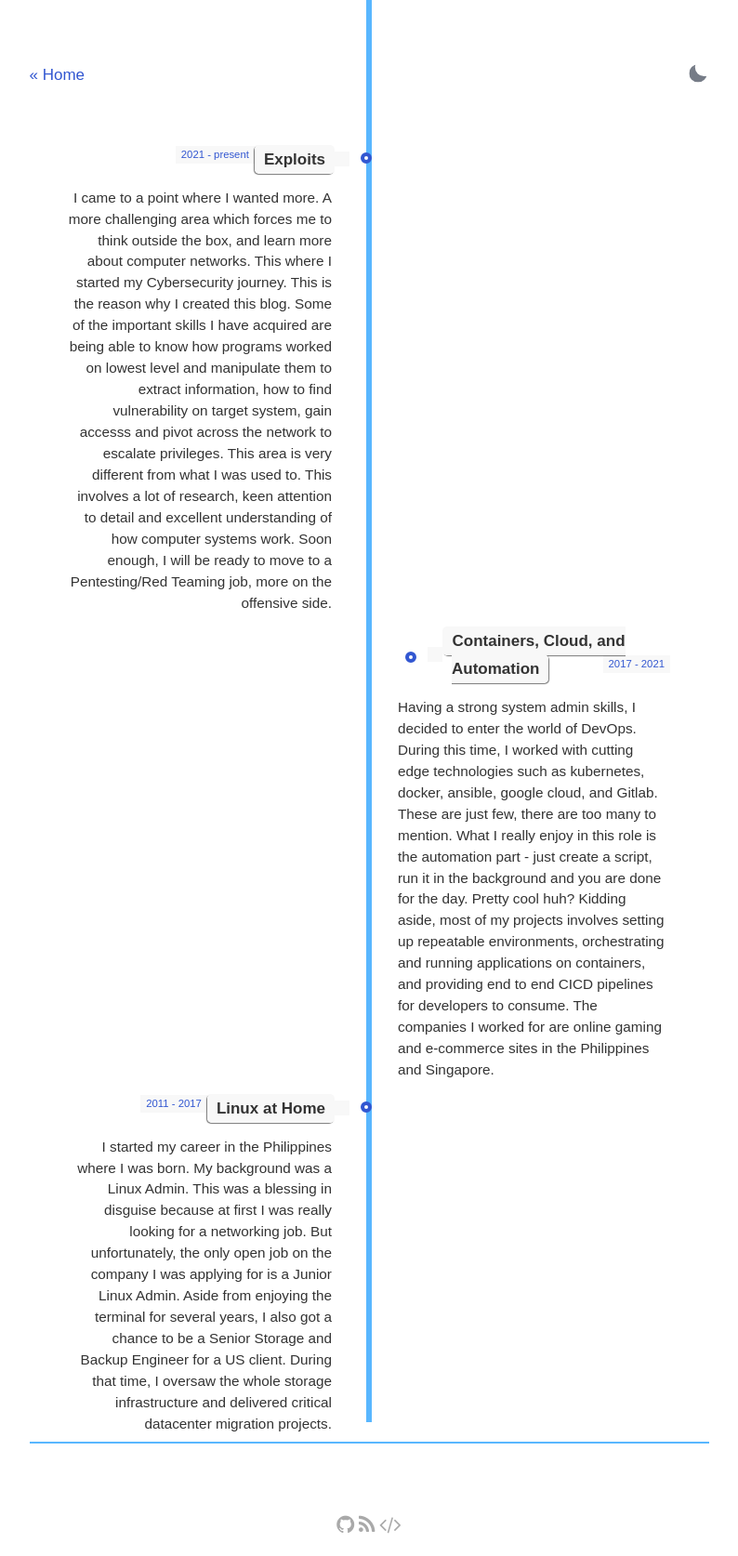
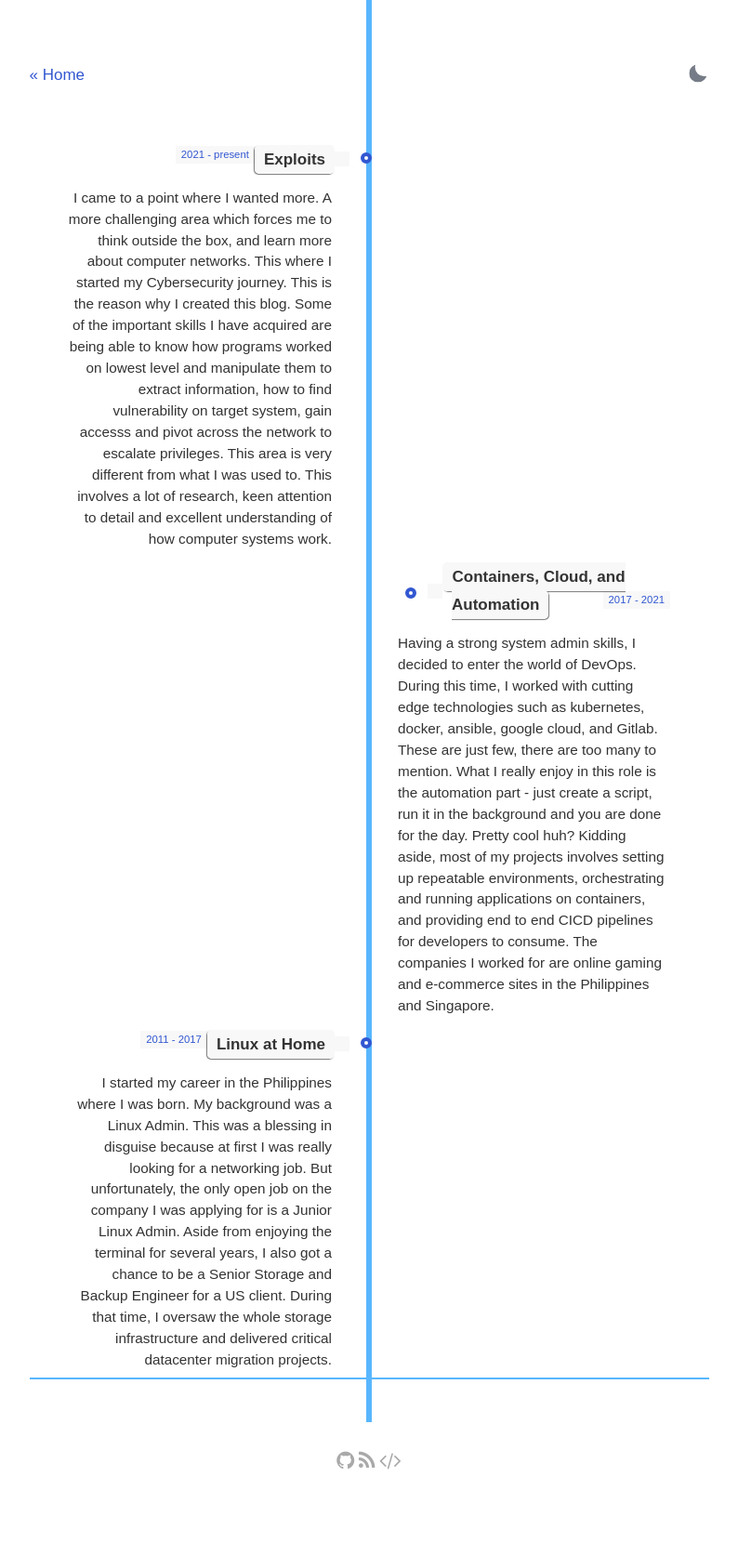
Before and after one commit to mvineza/spindel, a Jekyll site: the page built from about.html, in a window 1280 px wide. Shown: the whole page at 93% size, without its empty margins (243-1037 px from the left). Built offline with Jekyll 4.4.1, drawn with Linux system fonts in a browser that asks for light colours; after the commit the page ends 1606 px from its top, so only the background shows below that.

Commit message:
master: update about

```diff
--- a/about.html
+++ b/about.html
@@ -30,8 +30,7 @@ layout: default
 		    able to know how programs worked on lowest level and manipulate them to extract information, how to
 		    find vulnerability on target system, gain accesss and pivot across the network to escalate privileges.
 		    This area is very different from what I was used to. This involves a lot of research, keen attention
-		    to detail and excellent understanding of how computer systems work. Soon enough, I will be ready
-		    to move to a Pentesting/Red Teaming job, more on the offensive side.
+		    to detail and excellent understanding of how computer systems work.
                 </div>
             </div>
         </li>
```
